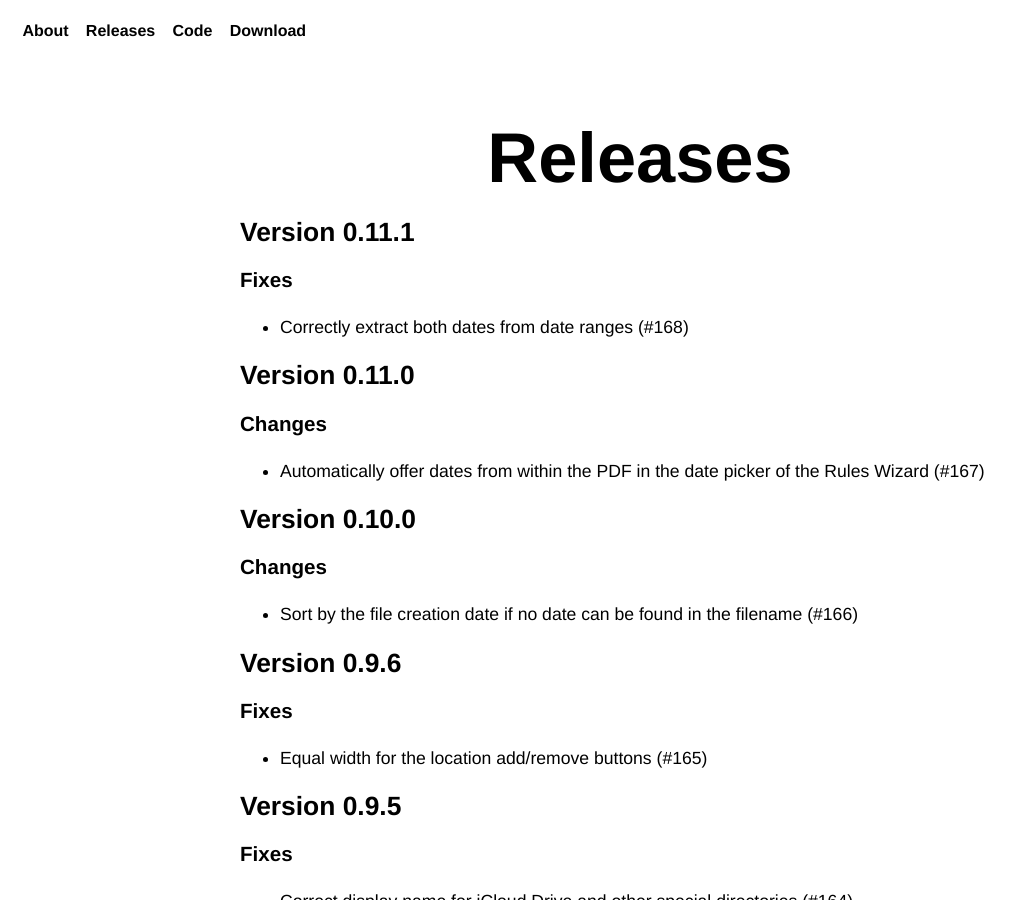
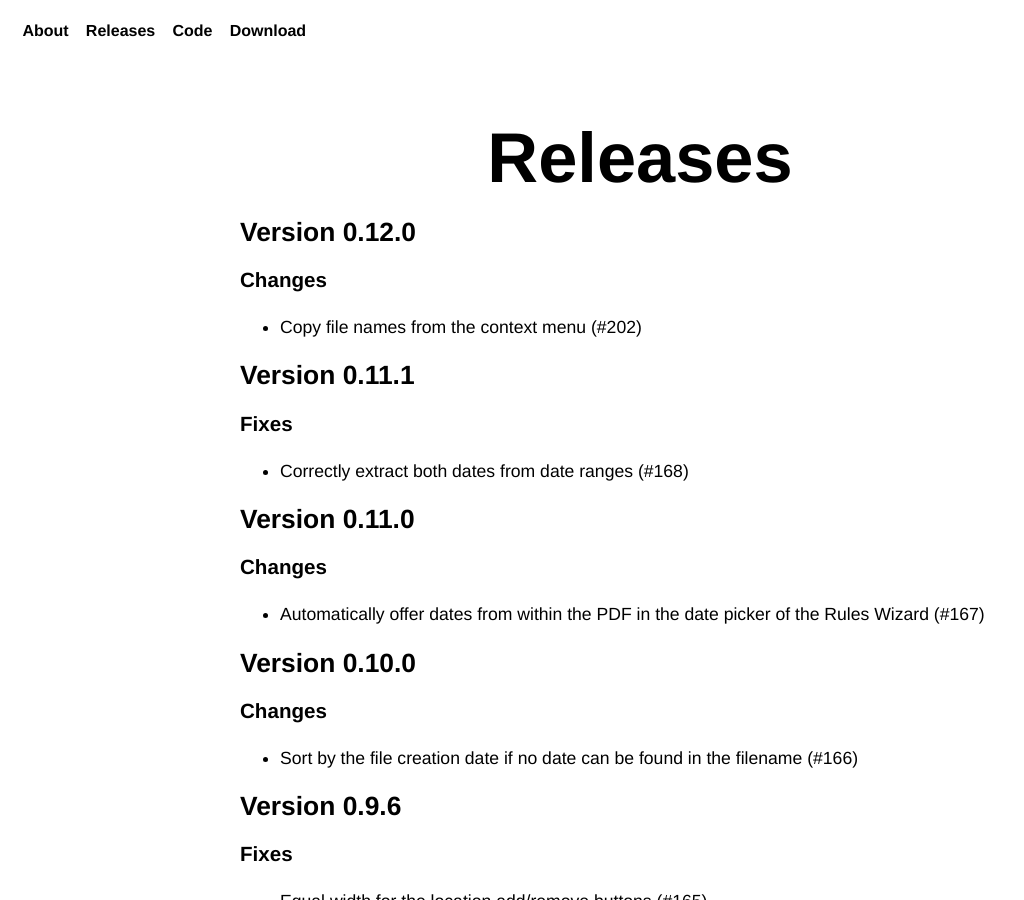
Before and after one commit to inseven/fileaway, a Jekyll site: the page built from docs/releases/index.markdown, in a window 1280 px wide and 900 px high. Shown: the whole window, without its empty margins (0-1024 px from the left). Built offline with Jekyll 4.4.1, drawn with Linux system fonts in a browser that asks for light colours.

Commit message:
Update content

```diff
--- a/docs/releases/index.markdown
+++ b/docs/releases/index.markdown
@@ -4,6 +4,12 @@ title:  "Releases"
 ---
 
 # Releases
+
+## Version 0.12.0
+
+### Changes
+
+- Copy file names from the context menu (#202)
 
 ## Version 0.11.1
 
```
